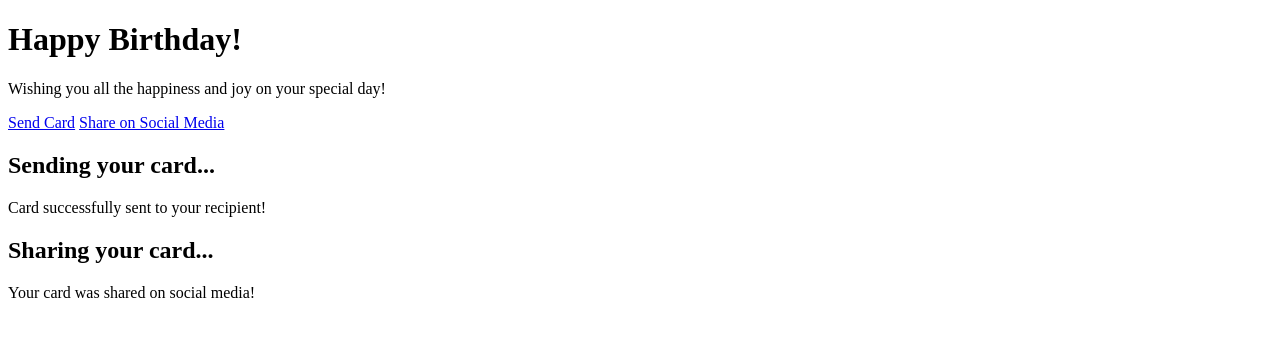
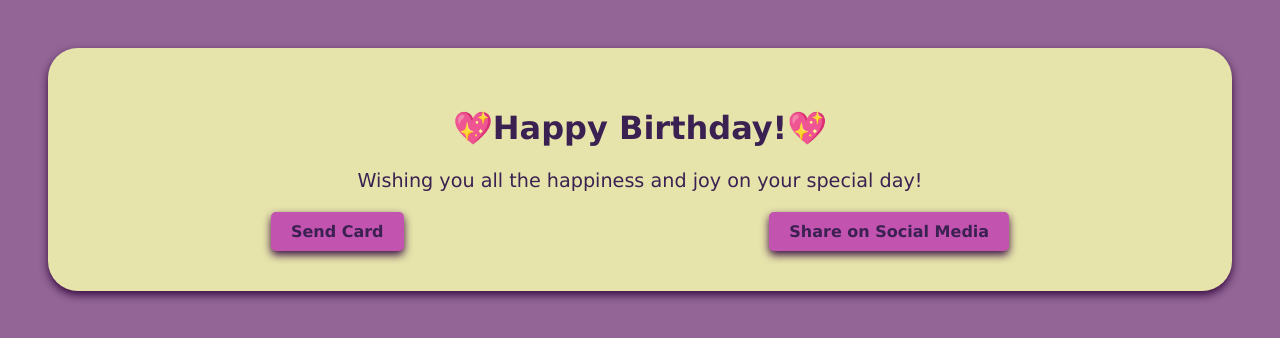
Before and after one commit to luciactelleria/html2, a plain HTML site: page greetingcard.html in a window 1280 px wide. Drawn offline with Linux system fonts and the light colour scheme.

Commit message:
Modify Greeting Card and Update Index.html

```diff
--- a/greetingcard.html
+++ b/greetingcard.html
@@ -4,7 +4,7 @@
     <meta charset="utf-8">
     <meta name="viewport" content="width=device-width, initial-scale=1.0">
     <title>Greeting Card</title>
-    <link href="css/greeting.css" rel="stylesheet">
+    <link href="css/greetingcard.css" rel="stylesheet">
   </head>
   <body>
     <div class="card" id="greeting-card">
```
